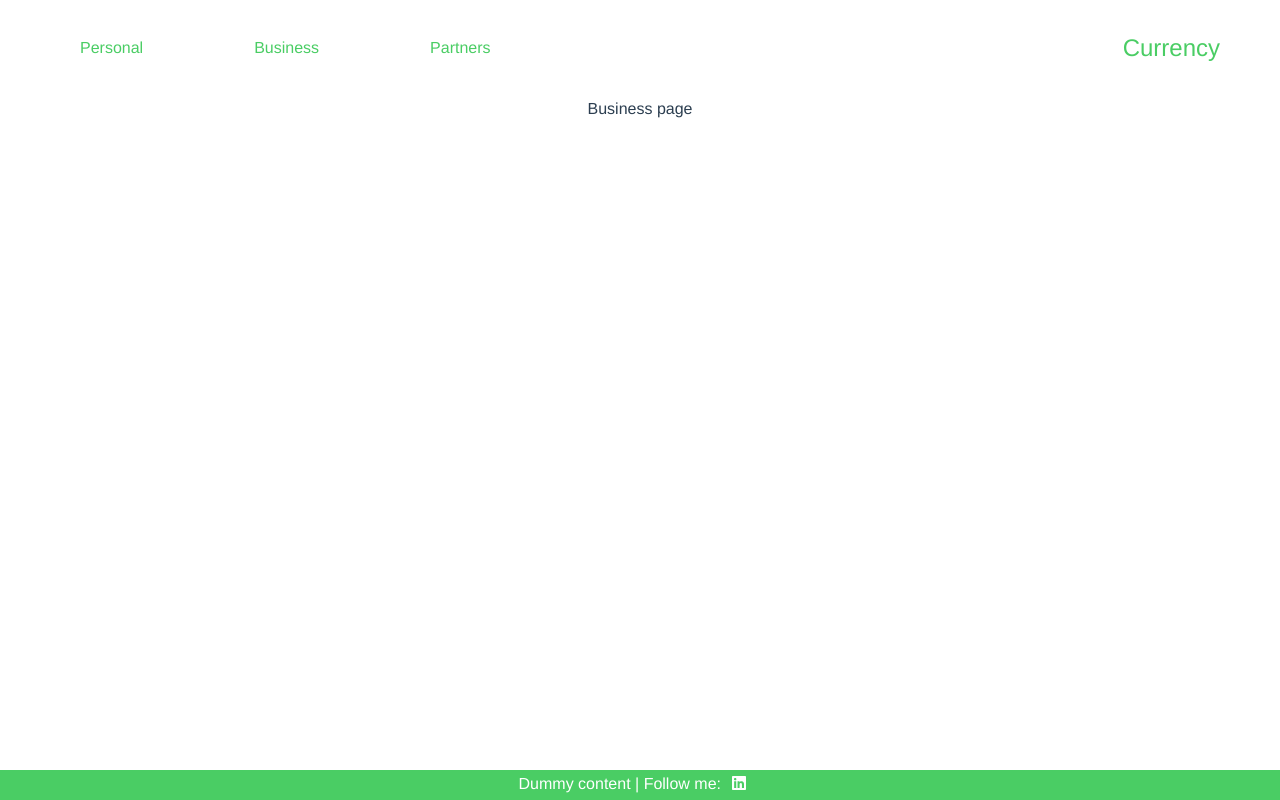
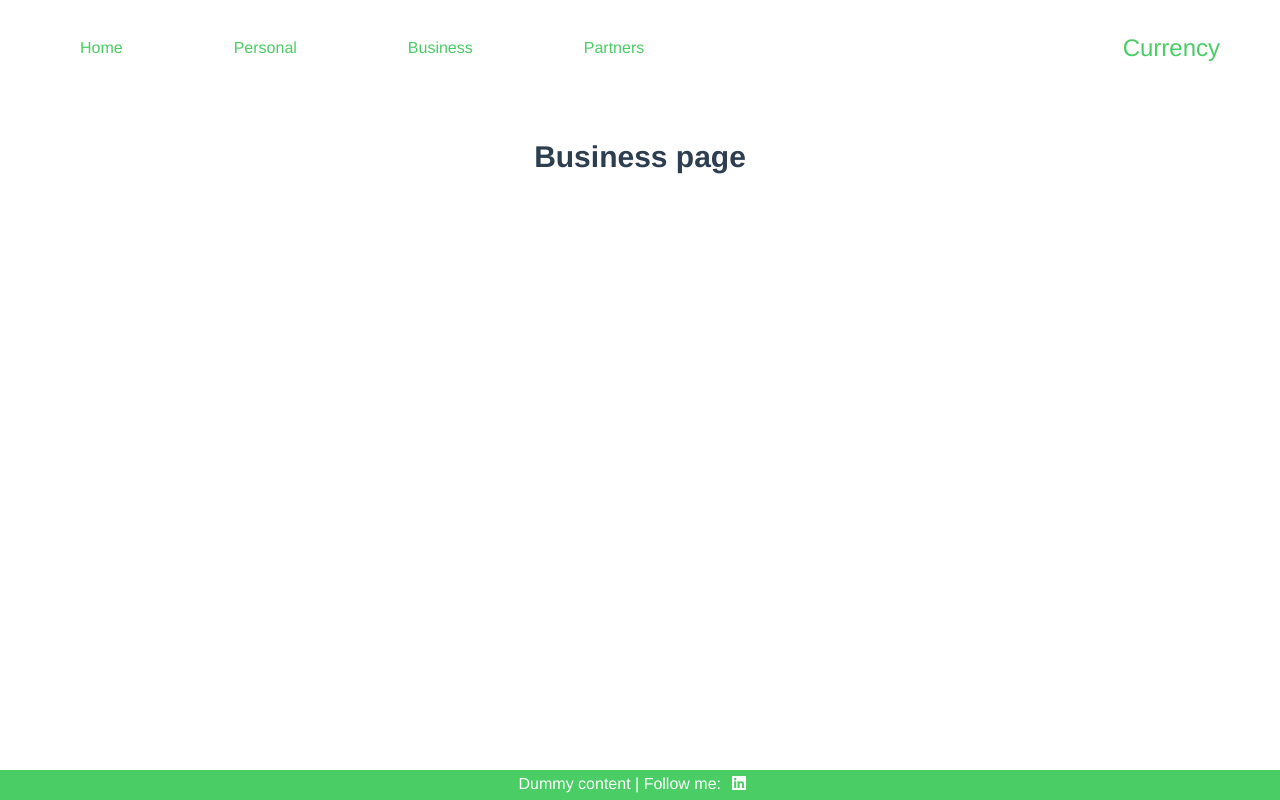
Before and after one commit to robertomiguez/currency-converter, a Vue app: page /business in a window 1280 px wide. Built offline with nearby package versions, Linux system fonts and the light colour scheme.

Commit message:
enhance dummy pages

```diff
--- a/src/views/Business.vue
+++ b/src/views/Business.vue
@@ -1,5 +1,13 @@
 <template>
-  <div class="about">
+  <div class="title">
     <h1>Business page</h1>
   </div>
 </template>
+
+<style>
+  .title {
+    font-size: 1.875em;
+    padding-top: 40px;
+    font-weight: 900;
+  }
+</style>
--- a/src/views/Header.vue
+++ b/src/views/Header.vue
@@ -6,6 +6,7 @@
       <input class="menu-btn" type="checkbox" id="menu-btn" />
       <label class="menu-icon" for="menu-btn"><span class="navicon"></span></label>
       <ul class="menu">
+        <li><router-link to='/'>Home</router-link></li>
         <li><router-link to='/personal'>Personal</router-link></li>
         <li><router-link to='/business'>Business</router-link></li>
         <li><router-link to='/partners'>Partners</router-link></li>
--- a/src/views/Partners.vue
+++ b/src/views/Partners.vue
@@ -1,5 +1,13 @@
 <template>
-  <div class="about">
+  <div class="title">
     <h1>Partner page</h1>
   </div>
 </template>
+
+<style>
+  .title {
+    font-size: 1.875em;
+    padding-top: 40px;
+    font-weight: 900;
+  }
+</style>
--- a/src/views/Personal.vue
+++ b/src/views/Personal.vue
@@ -1,5 +1,13 @@
 <template>
-  <div class="about">
+  <div class="title">
     <h1>Personal page</h1>
   </div>
 </template>
+
+<style>
+  .title {
+    font-size: 1.875em;
+    padding-top: 40px;
+    font-weight: 900;
+  }
+</style>
--- a/src/views/Profissional.vue
+++ /dev/null
@@ -1,5 +0,0 @@
-<template>
-  <div class="about">
-    <h1>Profissional page</h1>
-  </div>
-</template>
```
